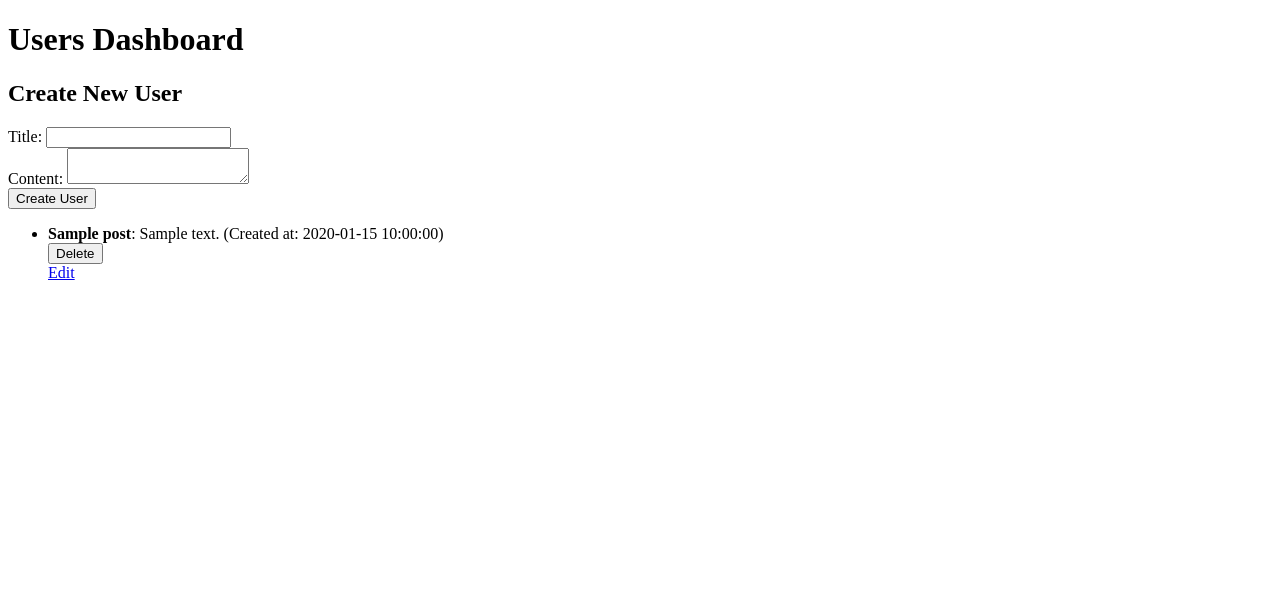
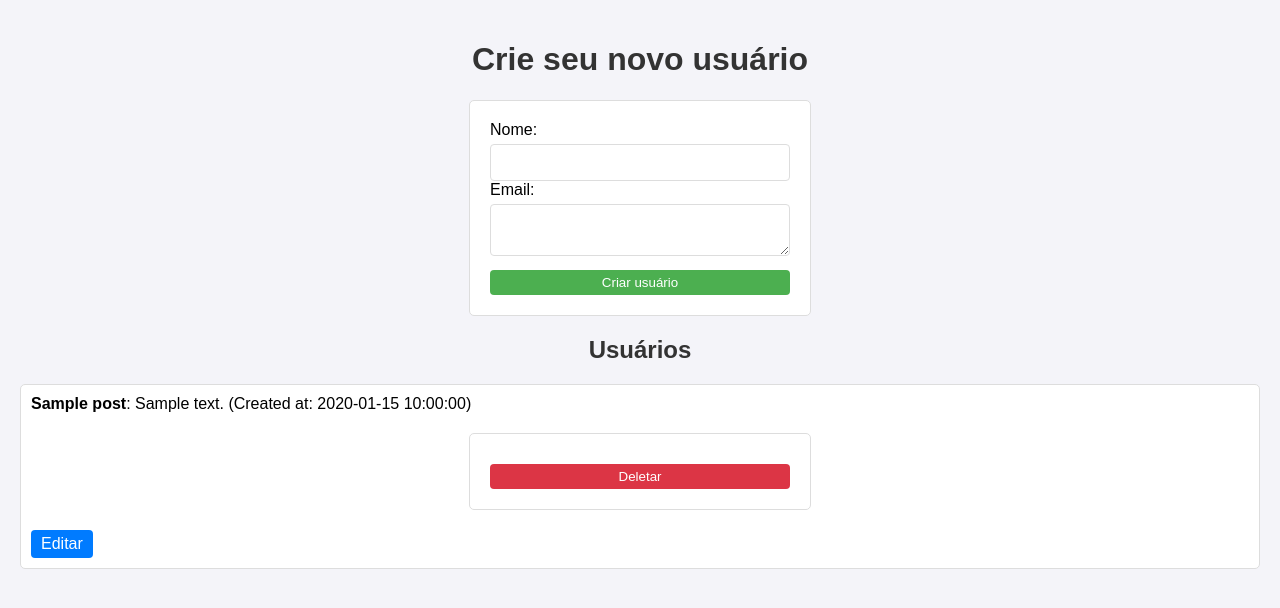
Before and after one commit to drumondpe/projeto-cloud, a Flask app: template templates/index.html in a window 1280 px wide. Shown: the top 608 px of the page. Run offline with Flask 3, Linux system fonts and the light colour scheme; the template is opened without the code that fills it: most values are stand-ins (such as "Sample title", 1, 10 or a date in 2020).

Commit message:
praticamente pronto

```diff
--- a/templates/edit.html
+++ b/templates/edit.html
@@ -3,6 +3,7 @@
 <head>
     <meta charset="UTF-8">
     <meta name="viewport" content="width=device-width, initial-scale=1.0">
+    <link rel="stylesheet" href="styles.css">
     <title>Edit User</title>
 </head>
 <body>
@@ -12,7 +13,7 @@
         <input type="text" id="title" name="title" value="{{ post.Title }}" required><br>
         <label for="content">Content:</label>
         <textarea id="content" name="content" required>{{ post.Content }}</textarea><br>
-        <button type="submit">Update User</button>
+        <button type="submit" class="create-button">Atualizar usuário</button>
     </form>
 </body>
 </html>
--- a/templates/index.html
+++ b/templates/index.html
@@ -3,27 +3,28 @@
 <head>
     <meta charset="UTF-8">
     <meta name="viewport" content="width=device-width, initial-scale=1.0">
+    <link rel="stylesheet" href="styles.css">
     <title>Users Dashboard</title>
 </head>
 <body>
-    <h1>Users Dashboard</h1>
-    <h2>Create New User</h2>
+    <h1>Crie seu novo usuário</h1>
     <form action="/post" method="post">
-        <label for="title">Title:</label>
+        <label for="title">Nome:</label>
         <input type="text" id="title" name="title" required><br>
-        <label for="content">Content:</label>
+        <label for="content">Email:</label>
         <textarea id="content" name="content" required></textarea><br>
-        <button type="submit">Create User</button>
+        <button type="submit" class="create-button">Criar usuário</button>
     </form>
 
+    <h2>Usuários</h2>
         <ul>
             {% for post in posts %}
                 <li>
                     <strong>{{ post.Title }}</strong>: {{ post.Content }} (Created at: {{ post.created_at }})
                     <form method="POST" action="/delete/{{ post.Id }}">
-                    <button type="submit">Delete</button>
+                        <button type="submit" class="delete-button">Deletar</button>
                     </form>
-                <a href="/edit/{{ post.Id }}">Edit</a>
+                    <a href="/edit/{{ post.Id }}">Editar</a>
                 </li>
             {% endfor %}
         </ul>
--- a/templates/styles.css
+++ b/templates/styles.css
@@ -1,115 +1,86 @@
 body {
     font-family: Arial, sans-serif;
     margin: 0;
-    padding: 0;
+    padding: 20px;
     background-color: #f4f4f9;
+}
+
+h1, h2 {
     color: #333;
+    text-align: center;
 }
-.container {
-    width: 60%;
-    height: 60%;
-    margin: 0 auto;
-    margin-top: 3%;
-    padding: 120px;
-    background-color: rgb(178, 178, 178);
-    border-radius: 50px;
-}
-h1 {
-    text-align: center;
-    color: #000000;
-}
-.post {
-    background-color: lightslategrey;
+
+form {
+    background-color: white;
+    max-width: 300px;
+    margin: 20px auto;
+    padding: 20px;
     border: 1px solid #ddd;
     border-radius: 5px;
-    padding: 20px;
-    margin-bottom: 20px;
-    box-shadow: 0 2px 4px rgba(0,0,0,0.1);
-    position: relative;
-    border-radius: 50px;
 }
-h2 {
-    color: #333;
-}
-p {
-    line-height: 1.6;
-}
-.form-container {
-    background-color: lightslategrey;
-    border: 1px solid #ddd;
-    border-radius: 50px;
-    padding: 20px;
-    box-shadow: 0 2px 4px rgba(0,0,0,0.1);
-}
-.form-container h2 {
-    text-align: center;
-}
-.create-user-form {
-    text-align: center; /* Centraliza os elementos dentro do form */
-}
-.create-user-form label,
-.create-user-form input[type="text"],
-.create-user-form input[type="email"] {
-    width: 80%; /* Define a largura das caixas de entrada */
-    margin: 10px auto; /* Adiciona margem para centralizar */
-}
+
 label {
-    display: block;
     margin-top: 10px;
 }
-input[type="text"], input[type="email"], textarea {
-    width: 100%;
+
+input[type="text"], textarea {
+    width: calc(100% - 22px); /* Adjust width to account for padding and border */
     padding: 10px;
     margin-top: 5px;
     border: 1px solid #ddd;
-    border-radius: 5px;
+    border-radius: 4px;
 }
-input[type="submit"] {
-    background-color: #4CAF50;
+
+button {
+    width: 100%;
+    padding: 10px 0;
     color: white;
     border: none;
-    padding: 10px 20px;
+    border-radius: 4px;
     cursor: pointer;
-    border-radius: 5px;
     margin-top: 10px;
 }
-/* input[type="submit"]:hover {
+
+.create-button {
+    background-color: #4CAF50; /* Green */
+}
+
+.create-button:hover {
     background-color: #45a049;
-} */
-.buttons {
-    display: flex;
-    justify-content: center;
-    gap: 15px;
-    margin-top: 40px;
 }
-.edit-button, .delete-button, .submit-button {
-    border-radius: 0; /* Remove o arredondamento dos botões */
+
+.delete-button {
+    background-color: #dc3545; /* Red */
 }
-.edit-button{
-    background-color: #004be0;
+
+.delete-button:hover {
+    background-color: #c82333;
+}
+
+ul {
+    list-style-type: none;
+    padding: 0;
+}
+
+li {
+    background-color: white;
+    border: 1px solid #ddd;
+    border-radius: 5px;
+    padding: 10px;
+    margin-bottom: 10px;
+}
+
+a, button {
+    text-decoration: none;
     color: white;
+    background-color: #007BFF;
+    padding: 5px 10px;
+    border-radius: 4px;
     border: none;
-    padding: 5px 10px;
-    cursor: pointer;
-    border-radius: 0;
-    text-decoration: none;
-    width: 70px; /* Definindo a largura fixa */
-    text-align: center; /* Alinhando o texto ao centro dentro do botão */
+    display: inline-block;
+    margin-right: 5px;
 }
-.delete-button {
-    background-color: #e00000;
-    color: white;
-    border: none;
-    padding: 7px 10px;
-    cursor: pointer;
-    border-radius: 0;
-    text-decoration: none;
-    width: 90px; /* Definindo a largura fixa */
-    text-align: center; /* Alinhando o texto ao centro dentro do botão */
+
+a:hover, button:hover {
+    background-color: #0056b3;
 }
-.submit-button {
-    background-color: #4CAF50;
-    display: block;
-    margin: 10px auto;
-    border-radius: 0;
-}
```
Lines whose indentation alone changed are shown as unchanged.
